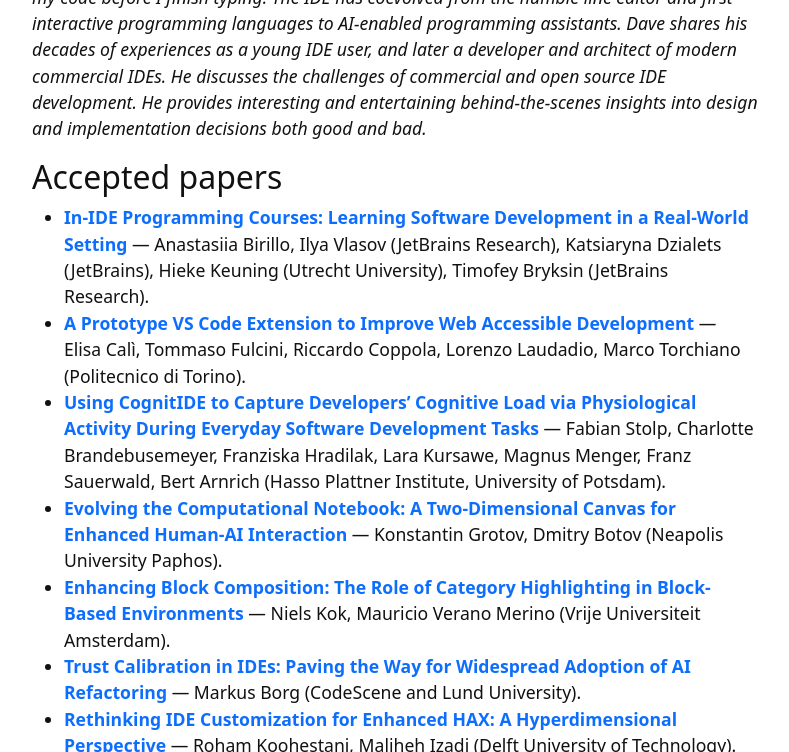
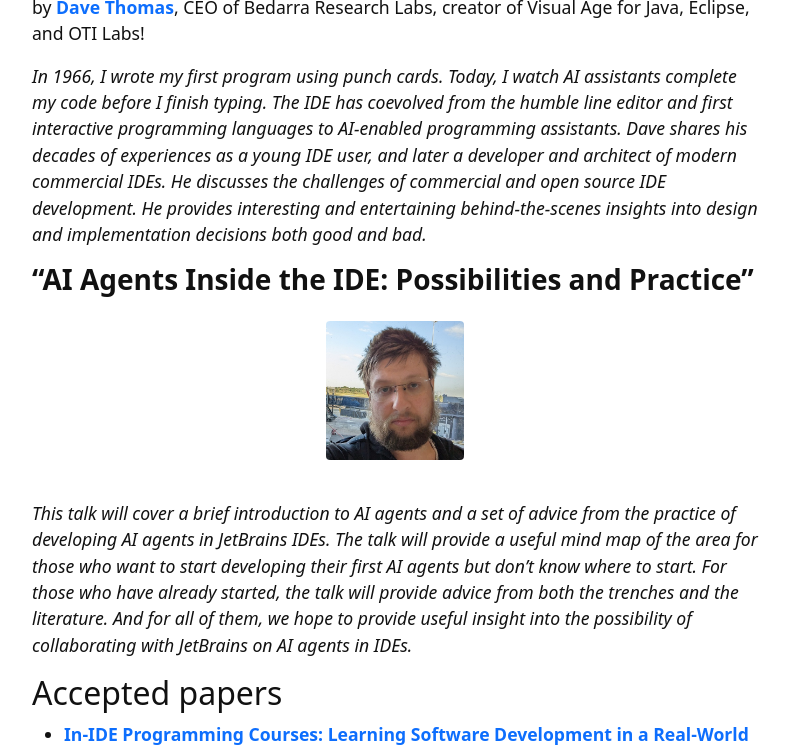
Before and after one commit to ide-workshop/ide-workshop.github.io, a Jekyll site: the page built from index.md, in a window 1280 px wide and 900 px high, scrolled down 2981 px, cut to the strip 0-752 px from the top of the window. Shown: the whole strip, without its empty margins (245-1034 px from the left). Built offline with Jekyll 4.4.1, drawn with Linux system fonts in a browser that asks for light colours; some of the changed text lies outside the part shown.

Commit message:
Added Yaroslav's keynote

```diff
--- a/index.md
+++ b/index.md
@@ -9,6 +9,7 @@
 
 ## News
 
+* **April 21st**: announced the keynote **"AI Agents Inside the IDE: Possibilities and Practice"** by [**Yaroslav Zharov**](https://www.linkedin.com/in/yaroslav-zharov/), Head of AI Agents & Planning team at JetBrains Research!
 * **April 3rd**: announced the keynote **"Time Travel with IDEs: From Line Editors to AI Copilots"** by [**Dave Thomas**](https://www.davethomas.net/), CEO of Bedarra Research Labs, creator of Visual Age for Java, Eclipse, and OTI Labs!
 * **March 3rd**: the preliminary program is up
 * **February 5th**: the camera-ready deadline has passed
@@ -27,7 +28,7 @@
 
 * 09:00–09:10 — **Welcoming message** from the organizers.
 * 09:10–09:50 — **Keynote #1**: **"Time Travel with IDEs: From Line Editors to AI Copilots"** by [**Dave Thomas**](https://www.davethomas.net/), CEO of Bedarra Research Labs, creator of Visual Age for Java, Eclipse, and OTI Labs.
-* 09:50–10:30 — **Keynote #2**: TBA.
+* 09:50–10:30 — **Keynote #2**: **"AI Agents Inside the IDE: Possibilities and Practice"** by [**Yaroslav Zharov**](https://www.linkedin.com/in/yaroslav-zharov/), Head of AI Agents & Planning team at JetBrains Research.
 * 10:30–11:00 — _Coffee break_.
 * 11:00–11:45 — **Session 1. Visions of the future.**
   * 11:00–11:15 — [In-IDE Programming Courses: Learning Software Development in a Real-World Setting](https://arxiv.org/abs/2501.17747) — Anastasiia Birillo, Ilya Vlasov (JetBrains Research), Katsiaryna Dzialets (JetBrains), Hieke Keuning (Utrecht University), Timofey Bryksin (JetBrains Research).
@@ -60,6 +61,12 @@
 by [**Dave Thomas**](https://www.davethomas.net/), CEO of Bedarra Research Labs, creator of Visual Age for Java, Eclipse, and OTI Labs!
 
 _In 1966, I wrote my first program using punch cards. Today, I watch AI assistants complete my code before I finish typing. The IDE has coevolved from the humble line editor and first interactive programming languages to AI-enabled programming assistants. Dave shares his decades of experiences as a young IDE user, and later a developer and architect of modern commercial IDEs. He discusses the challenges of commercial and open source IDE development. He provides interesting and entertaining behind-the-scenes insights into design and implementation decisions both good and bad._
+
+### **"AI Agents Inside the IDE: Possibilities and Practice"**
+
+{% include figure.html img="yaroslav.png" alt="Yaroslav Zharov" width="20%" %}
+
+_This talk will cover a brief introduction to AI agents and a set of advice from the practice of developing AI agents in JetBrains IDEs. The talk will provide a useful mind map of the area for those who want to start developing their first AI agents but don't know where to start. For those who have already started, the talk will provide advice from both the trenches and the literature. And for all of them, we hope to provide useful insight into the possibility of collaborating with JetBrains on AI agents in IDEs._
 
 ## Accepted papers
 
```
Also changed, not shown: images/yaroslav.png (added).
